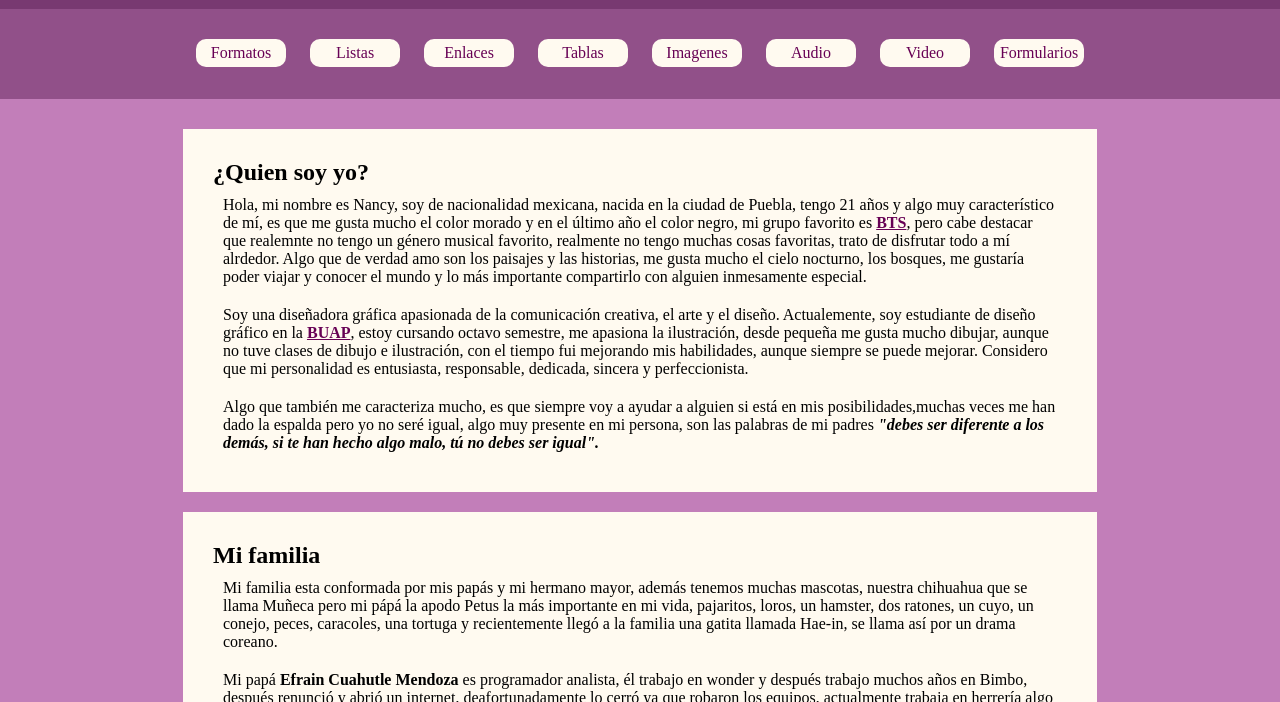
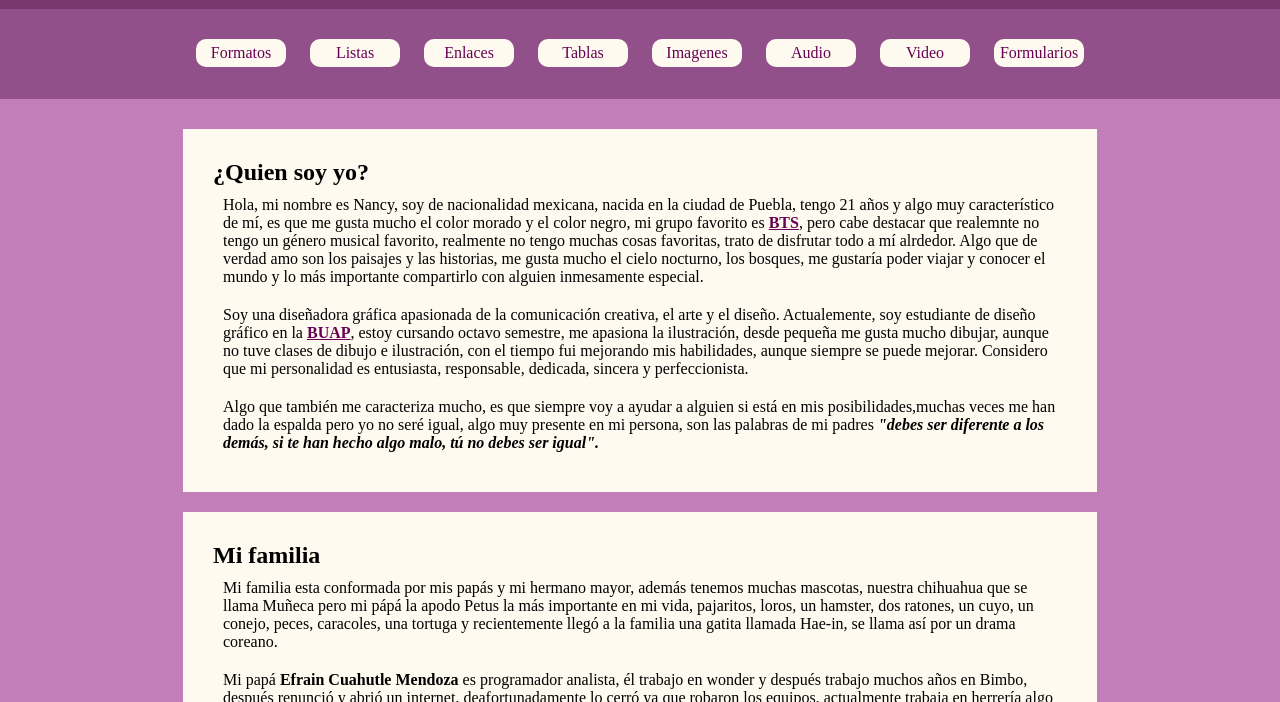
Before and after one commit to nancy595/nancy595.github.io, a plain HTML site: page index.html in a window 1280 px wide. Shown: the part 98-800 px from the top of the page. Drawn offline with Linux system fonts and the light colour scheme.

Commit message:
Update index.html
cambio de texto erroneo

```diff
--- a/index.html
+++ b/index.html
@@ -33,7 +33,7 @@
         <main>
             <section>
                 <h2>¿Quien soy yo?</h2>
-                 <p>Hola, mi nombre es Nancy, soy de nacionalidad mexicana, nacida en la ciudad de Puebla, tengo 21 años y algo muy característico de mí, es que me gusta mucho el color morado y en el último año el color negro, mi grupo favorito es <a href="https://ibighit.com/bts/eng/profile/">BTS</a>, pero cabe destacar que realemnte no tengo un género musical favorito, realmente no tengo muchas cosas favoritas, trato de disfrutar todo a mí alrdedor. Algo que de verdad amo son los paisajes y las historias, me gusta mucho el cielo nocturno, los bosques, me gustaría poder viajar y conocer el mundo y lo más importante compartirlo con alguien inmesamente especial. </p>
+                 <p>Hola, mi nombre es Nancy, soy de nacionalidad mexicana, nacida en la ciudad de Puebla, tengo 21 años y algo muy característico de mí, es que me gusta mucho el color morado y el color negro, mi grupo favorito es <a href="https://ibighit.com/bts/eng/profile/">BTS</a>, pero cabe destacar que realemnte no tengo un género musical favorito, realmente no tengo muchas cosas favoritas, trato de disfrutar todo a mí alrdedor. Algo que de verdad amo son los paisajes y las historias, me gusta mucho el cielo nocturno, los bosques, me gustaría poder viajar y conocer el mundo y lo más importante compartirlo con alguien inmesamente especial. </p>
 
                 <p>Soy una diseñadora gráfica apasionada de la comunicación creativa, el arte y el diseño. Actualemente, soy estudiante de diseño gráfico en la <a href="http://www.buap.mx">BUAP</a>, estoy cursando octavo semestre, me apasiona la ilustración, desde pequeña me gusta mucho dibujar, aunque no tuve clases de dibujo e ilustración, con el tiempo fui mejorando mis habilidades, aunque siempre se puede mejorar. Considero que mi personalidad es entusiasta, responsable, dedicada, sincera y perfeccionista.</p>
 
```
